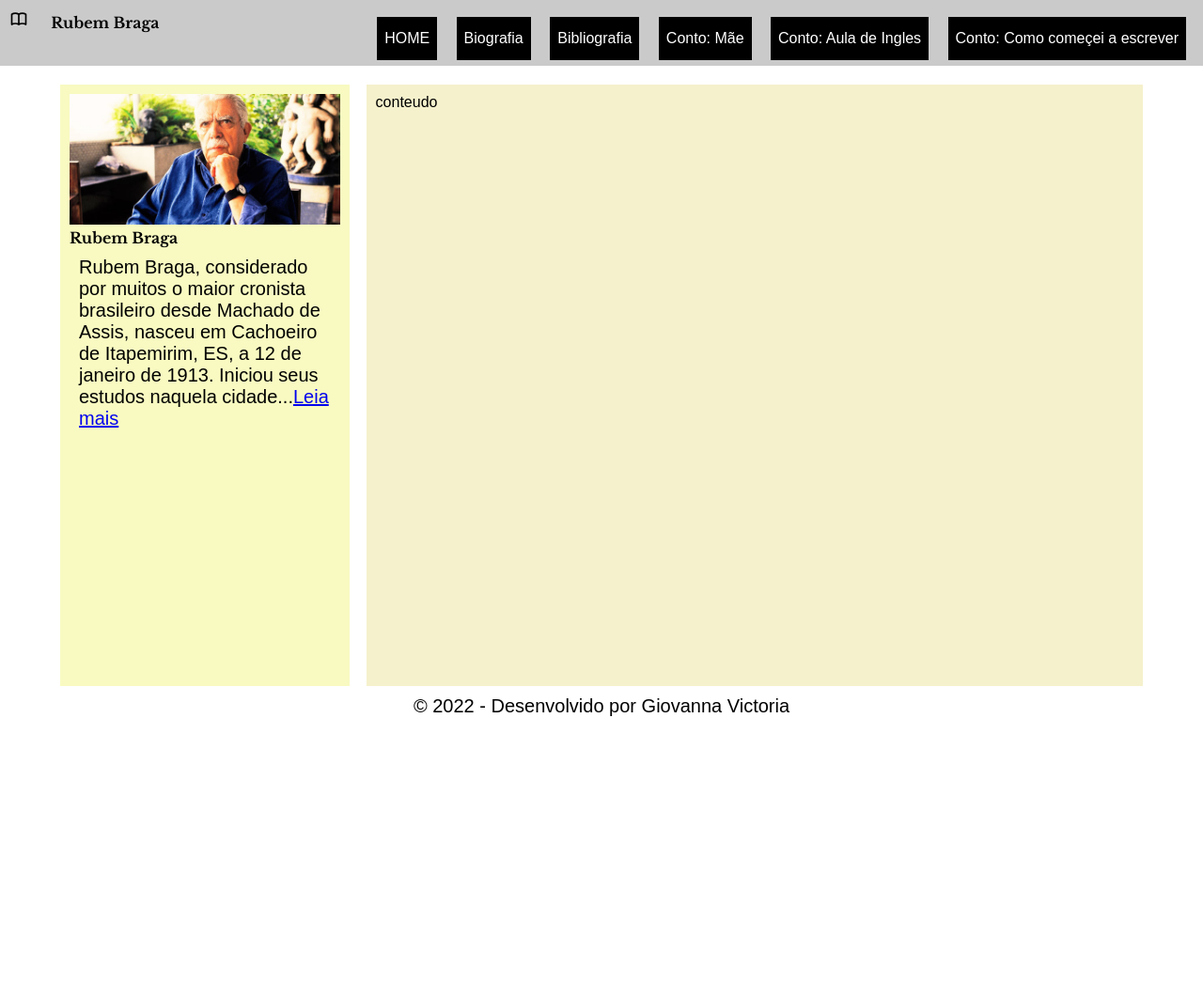
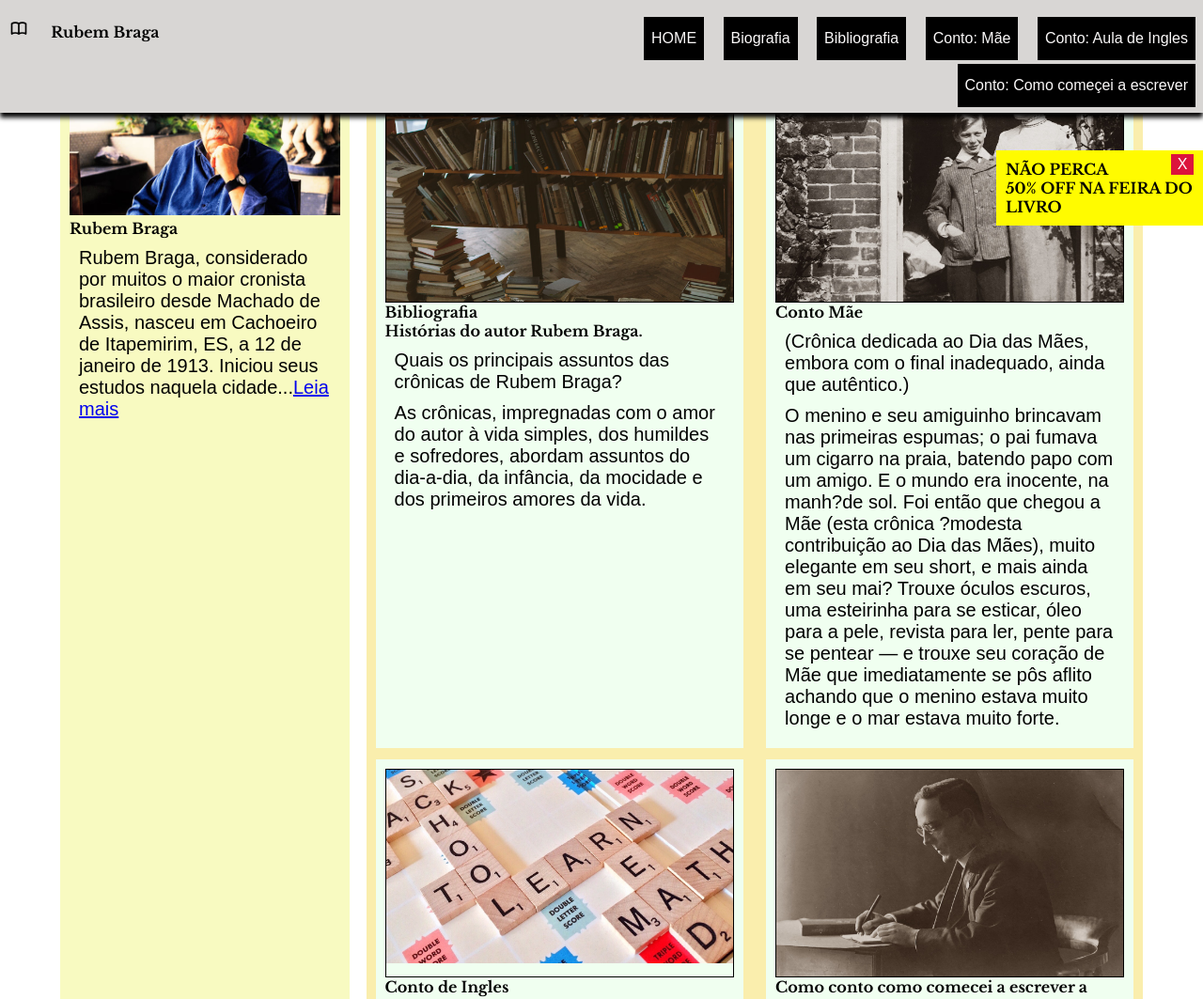
Before and after one commit to giovanna23312/rubem-braga-site, a plain HTML site: page index.html in a window 1280 px wide. Shown: the top 1063 px of the page at 94% size. Before the commit the page ends 800 px from the top, so only its background shows below. Drawn offline with nearby package versions, Linux system fonts and the light colour scheme.

Commit message:
pagina index

```diff
--- a/css/style.css
+++ b/css/style.css
@@ -21,6 +21,7 @@ time, mark, audio, video {
 }
 body{
 	font-family: 'Nunito Sans', sans-serif;
+	margin-top: 80px;
 
 
 }
@@ -42,7 +43,39 @@ img{
 
 
 }
+ .conteudo-home{
 
+	display: flex;
+	flex-wrap: wrap;
+	justify-content: space-between;
+
+
+ }
+
+ .box{
+     margin-bottom: 12px;
+	 padding: 10px;
+	 width: 46%;
+	 background-color: honeydew;
+ }
+
+ .box figure{
+
+	height: 220px;
+	/* ele esconde o conteudo que saiu da caixa */
+	overflow: hidden;
+	border: #000 solid 1px;
+
+}
+
+
+ .conteudo, .conteudo-home{
+
+	width: 70%;
+	padding: 10px;
+	background-color: rgb(250, 238, 173);
+
+ }
 main{
      display: flex;
 	 /* vh corresponde a porcentagem da tela do dispositivo,
@@ -63,46 +96,37 @@ aside{
 }
 
 
-footer p{
+header{
+	position: fixed;
+	top: 0;
 
-    text-align: center;
+	width: 100%;
+	display: flex;
+	justify-content: space-between;
+	padding: 10px 0 10px 0;
+	background-color: #d8d6d4;
+	box-shadow: #000 0 5px 5px;
 
 }
 
-
-.conteudo{
-    padding: 10px;
-	width: 70%;
-	background-color: rgb(245, 241, 204);
-}
+nav ul li a{
+			 text-decoration: none;
+			 background-color: rgb(0, 0, 0);
+			 color: rgb(250, 248, 248);
+			 /* text-indent: 40px; */
+			 line-height: 30px;
+		 }
 
 
 
 
-.ico-logo{
-	width: 20px;
-	margin: 0 20px 0 0;
-}
-
-header{
-	display: flex;
-	justify-content: space-between;
-	background-color: rgb(202, 202, 202);
-	padding: 10px;
-}
-
-   header h1{
-      width: 25%;
-
-
-
-   }
-
-   header nav{
-        width: 70%;
-
-
-   }
+		 nav ul li, nav ul li a{
+			 display: inline-block;
+			 width: fit-content;
+			 height: 30px;
+			 margin-bottom: 4px;
+			 padding: 8px;
+		 }
 
 
         nav ul{
@@ -112,21 +136,57 @@ header{
 
 		 }
 
-		 nav ul li, nav ul li a{
-			 display: inline-block;
-			 width: fit-content;
-			 height: 30px;
-			 margin-bottom: 4px;
-			 padding: 8px;
-		 }
-		 nav ul li a{
-			 text-decoration: none;
-			 background-color: rgb(0, 0, 0);
-			 color: #fff;
-			 /* text-indent: 40px; */
-			 line-height: 30px;
-		 }
-		 nav ul li a:hover{
-			 background-color: rgb(255, 255, 255);
-			 color: rgb(68, 0, 255);
-		 }
+  header nav{
+        width: 70%;
+		text-align: center;
+
+}
+
+   header h1{
+      width: 25%;
+
+
+    padding: 10px;
+	width: 70%;
+	background-color: #d8d6d4;
+}
+
+
+
+.conteudo{
+	padding: 10px;
+	width: 70%;
+	background-color: rgb(245, 245, 164);
+}
+
+.ico-logo{
+	width: 20px;
+	margin: 0 20px 0 0;
+}
+
+.modal{
+	position: fixed;
+	top: 20%;
+	right: 0;
+	width: 200px;
+	padding: 10px;
+	background-color: rgb(255, 251, 0);
+	border: #f90;
+}
+.modal .fechar{
+	position: absolute;
+	right: 10px;
+	top: 4px;
+	width: 20px;
+	padding: 2px;
+	background-color: crimson;
+	color: #ffff;
+	text-align: center;
+}
+
+
+
+   #img-mae{
+
+	margin-top: -80px;
+   }
--- a/index.html
+++ b/index.html
@@ -4,7 +4,8 @@
 <head>
     <link rel="preconnect" href="https://fonts.googleapis.com">
     <link rel="preconnect" href="https://fonts.gstatic.com" crossorigin>
-<link href="https://fonts.googleapis.com/css2?family=Libre+Baskerville:wght@700&family=Poppins&display=swap" rel="stylesheet">
+    <link href="https://fonts.googleapis.com/css2?family=Libre+Baskerville:wght@700&family=Poppins&display=swap"
+        rel="stylesheet">
 
     <link rel="stylesheet" href="css/style.css">
 
@@ -13,8 +14,10 @@
 <body>
 
     <header>
-        <h1> <svg xmlns="http://www.w3.org/2000/svg" class="ico-logo" fill="none" viewBox="0 0 24 24" stroke="currentColor" stroke-width="2">
-            <path stroke-linecap="round" stroke-linejoin="round" d="M12 6.253v13m0-13C10.832 5.477 9.246 5 7.5 5S4.168 5.477 3 6.253v13C4.168 18.477 5.754 18 7.5 18s3.332.477 4.5 1.253m0-13C13.168 5.477 14.754 5 16.5 5c1.747 0 3.332.477 4.5 1.253v13C19.832 18.477 18.247 18 16.5 18c-1.746 0-3.332.477-4.5 1.253" />
+        <h1> <svg xmlns="http://www.w3.org/2000/svg" class="ico-logo" fill="none" viewBox="0 0 24 24"
+                stroke="currentColor" stroke-width="2">
+                <path stroke-linecap="round" stroke-linejoin="round"
+                    d="M12 6.253v13m0-13C10.832 5.477 9.246 5 7.5 5S4.168 5.477 3 6.253v13C4.168 18.477 5.754 18 7.5 18s3.332.477 4.5 1.253m0-13C13.168 5.477 14.754 5 16.5 5c1.747 0 3.332.477 4.5 1.253v13C19.832 18.477 18.247 18 16.5 18c-1.746 0-3.332.477-4.5 1.253" />
             </svg>
             Rubem Braga
         </h1>
@@ -34,21 +37,98 @@
 
     <main>
 
+        <div class="modal">
+            <div class="fechar">X</div>
+            <h2>NÃO PERCA</h2>
+            <h4>50% OFF NA FEIRA DO LIVRO</h4>
+        </div>
+
         <aside>
             <figure>
                 <img src="imagens/rubem-braga.jpeg" alt="Foto do escritor Rubem Braga">
             </figure>
             <h2>Rubem Braga</h2>
             <p>
-            Rubem Braga, considerado por muitos o maior cronista brasileiro desde Machado de Assis, nasceu em Cachoeiro de Itapemirim, ES, a 12 de janeiro de 1913. Iniciou seus estudos naquela cidade...<a href="biografia.html">Leia mais</a>
+                Rubem Braga, considerado por muitos o maior cronista brasileiro desde Machado de Assis, nasceu em
+                Cachoeiro de Itapemirim, ES, a 12 de janeiro de 1913. Iniciou seus estudos naquela cidade...<a
+                    href="biografia.html">Leia mais</a>
             </p>
         </aside>
 
-    <section class="conteudo">
-              conteudo
+        <section class="conteudo-home">
+
+
+            <div class="box">
+                <figure>
+                    <img src="bibliografia.jpg" alt="uma livraria">
+                </figure>
+                <h2>Bibliografia</h2>
+                <h3>
+                    Histórias do autor Rubem Braga.</h3>
+
+                <p> Quais os principais assuntos das crônicas de Rubem Braga?
+
+                </p>
+
+                <p>
+                    As crônicas, impregnadas com o amor do autor à vida simples, dos humildes e sofredores, abordam
+                    assuntos do dia-a-dia, da infância, da mocidade e dos primeiros amores da vida.
+                </p>
+
+            </div>
+
+            <div class="box">
+                <figure>
+                    <img id="img-mae" src="imagens/mãe.jpg" alt="mae com o filho na decada de 90">
+                </figure>
+                <h2>Conto Mãe</h2>
+
+                <p>(Crônica dedicada ao Dia das Mães,
+                    embora com o final inadequado, ainda que autêntico.)</p>
+
+                <p>O menino e seu amiguinho brincavam nas primeiras espumas; o pai fumava um cigarro na praia, batendo
+                    papo com um amigo. E o mundo era inocente, na manh?de sol.
+
+                    Foi então que chegou a Mãe (esta crônica ?modesta contribuição ao Dia das Mães), muito elegante em
+                    seu short, e mais ainda em seu mai? Trouxe óculos escuros, uma esteirinha para se esticar, óleo para
+                    a pele, revista para ler, pente para se pentear — e trouxe seu coração de Mãe que imediatamente se
+                    pôs aflito achando que o menino estava muito longe e o mar estava muito forte.</p>
+            </div>
+
+            <div class="box">
+                <figure>
+                    <img src="imagens/aula de ingles.jpg" alt="letras cruzadas em ingles">
+                </figure>
+                <h2>
+                    Conto de Ingles</h2>
+
+                <p> E ele na certa ficaria muito satisfeito por ver que eu sabia falar inglês, pois deve ser sempre
+                    agradável a um embaixador ver que sua língua natal começa a ser versada pelas pessoas de boa-fé do
+                    país
+                    junto a cujo governo é acreditado. </p>
+
+            </div>
+
+            <div class="box">
+                <figure>
+                    <img src="imagens/homem escrevendo.jpg" alt="Um homem da decadas dos 80 escrevendo em seu diario.">
+                </figure>
+                <h2>Como conto como comecei a escrever a escrever</h2>
+                <p>Fazia crônicas, reportagens e serviços de redação. Ainda em 1932 tive uma experiência bastante séria:
+                    fui fazer reportagem na frente de guerra da Mantiqueira missão aventurosa porque a direção de meu
+                    jornal'era favorável à Revolução Constitucionalista dos paulistas, e eu estava na frente getulista.
+                    Acabei preso e mandado de volta.
+                </p>
+
+            </div>
+
+
+
         </section>
 
     </main>
+
+
 
 
     <footer>
```
Also changed, not shown: bibliografia-foto.html (added, +72 -0 lines), conto-como-comecei-a-escrever.html (added, +88 -0 lines), bibliografia.jpg (added), imagens/aula de ingles.jpg (added), imagens/homem escrevendo.jpg (added), imagens/mãe.jpg (added). Lines whose indentation alone changed are shown as unchanged.
